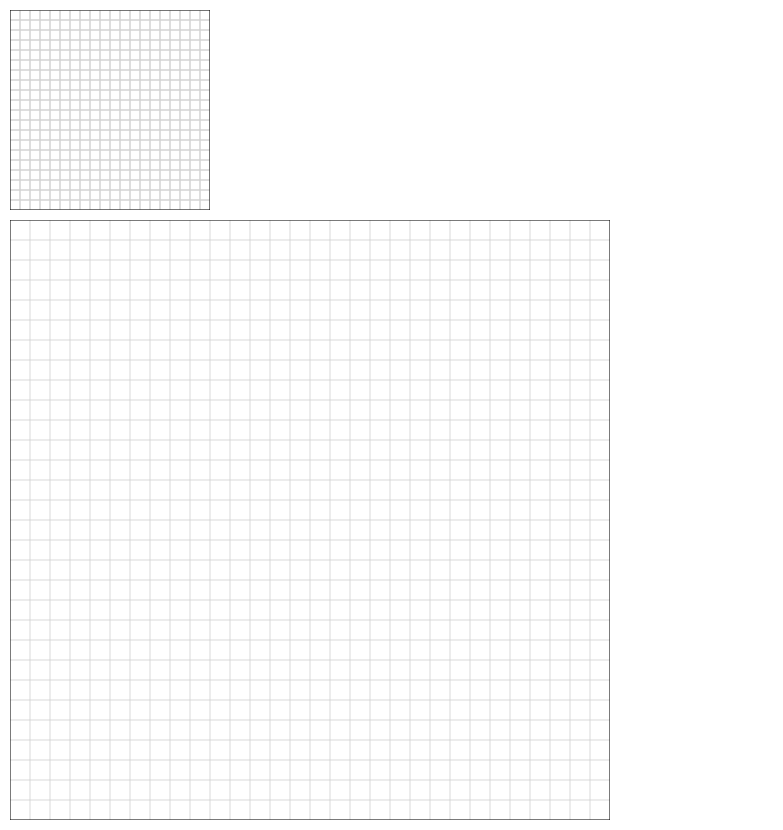
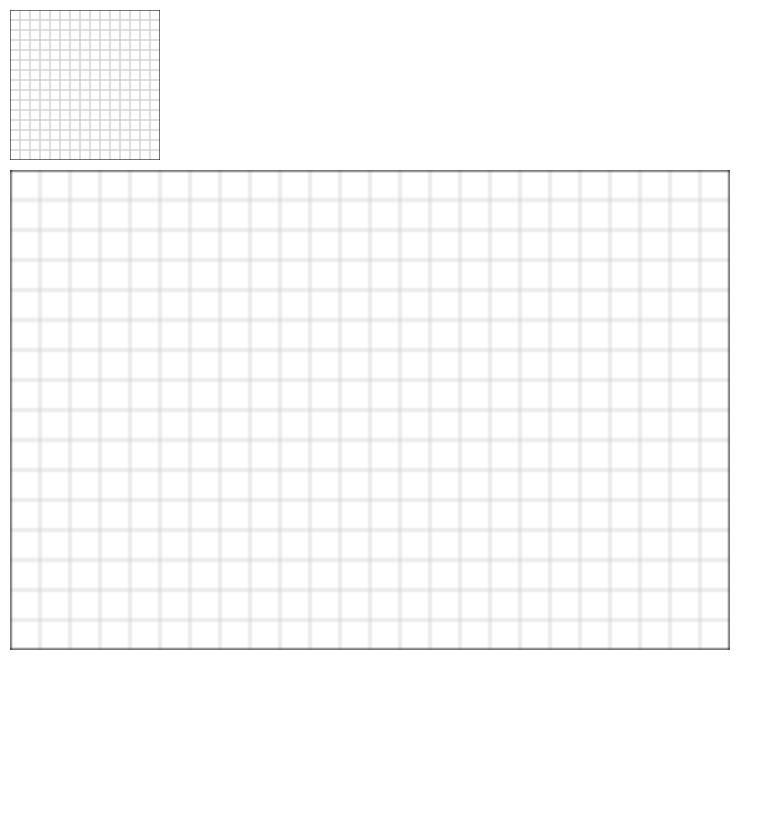
Before and after one commit to Bjvanminnen/azulejos, a React (Create React App) app: page / in a window 1280 px wide. Shown: the whole page, without its empty margins (0-783 px from the left). After the commit the page ends 800 px from the top, so only its background shows below. Built offline with nearby package versions, Linux system fonts and the light colour scheme; the HTML template or start-up script is replaced by a standard one.

Commit message:
Zoom wall

```diff
--- a/src/App.js
+++ b/src/App.js
@@ -5,11 +5,11 @@ import Tile from './Tile';
 import rgb from './rgb';
 
 const margin = 10;
-
-const tileSize = 20;
-const zoom = 10;
-const tilesWide = 30;
-const tilesHigh = 30;
+const tileZoom = 10;
+const wallZoom = 2;
+const tileSize = 15;
+const tilesWide = 24;
+const tilesHigh = 16;
 
 class App extends Component {
   constructor(props) {
@@ -23,14 +23,14 @@ class App extends Component {
   }
 
   drawCanvases() {
-    drawTile(this.tileCanvas, this.tile, { zoom, tileSize });
-    drawWall(this.wallCanvas, this.tile, { tileSize, tilesWide, tilesHigh });
+    drawTile(this.tileCanvas, this.tile, { zoom: tileZoom, tileSize });
+    drawWall(this.wallCanvas, this.tile, { tileSize, tilesWide, tilesHigh, zoom: wallZoom});
   }
 
   clickTile = event => {
     const rect = event.target.getBoundingClientRect();
-    const x = Math.floor((event.clientX - rect.left) / zoom);
-    const y = Math.floor((event.clientY - rect.top) / zoom);
+    const x = Math.floor((event.clientX - rect.left) / tileZoom);
+    const y = Math.floor((event.clientY - rect.top) / tileZoom);
     this.tile.setPixel(x, y, rgb(0, 0, 0));
     this.drawCanvases();
   }
@@ -40,8 +40,8 @@ class App extends Component {
       <div>
         <canvas
           ref={e => this.tileCanvas = e}
-          width={tileSize * zoom}
-          height={tileSize * zoom}
+          width={tileSize * tileZoom}
+          height={tileSize * tileZoom}
           style={{
             display: 'block',
             margin,
@@ -50,8 +50,8 @@ class App extends Component {
         />
         <canvas
           ref={e => this.wallCanvas = e}
-          width={tileSize * tilesWide}
-          height={tileSize * tilesHigh}
+          width={tileSize * tilesWide * wallZoom}
+          height={tileSize * tilesHigh * wallZoom}
           style={{
             display: 'block',
             margin,
--- a/src/drawWall.js
+++ b/src/drawWall.js
@@ -1,5 +1,5 @@
 export default function drawWall(wallCanvas, tile, settings) {
-  const { tileSize, tilesWide, tilesHigh } = settings;
+  const { tileSize, tilesWide, tilesHigh, zoom } = settings;
   const ctx = wallCanvas.getContext('2d');
 
   ctx.clearRect(0, 0, tileSize * tilesWide, tileSize * tilesHigh);
@@ -41,6 +41,21 @@ export default function drawWall(wallCanvas, tile, settings) {
   ctx.strokeStyle = 'black';
   ctx.lineWidth = 1;
   ctx.strokeRect(0, 0, tileSize * tilesWide, tileSize * tilesHigh);
+  resize(wallCanvas, zoom);
+}
+
+function resize(canvas, pct) {
+  const tempCanvas = document.createElement('canvas');
+  const tctx=tempCanvas.getContext("2d");
+  var cw=canvas.width;
+  var ch=canvas.height;
+  tempCanvas.width=cw;
+  tempCanvas.height=ch;
+  tctx.drawImage(canvas,0,0);
+  // canvas.width*=pct;
+  // canvas.height*=pct;
+  var ctx=canvas.getContext('2d');
+  ctx.drawImage(tempCanvas,0,0,cw,ch,0,0,cw*pct,ch*pct);
 }
 
 function reflect(ctx, base, reflectX, reflectY) {
```
